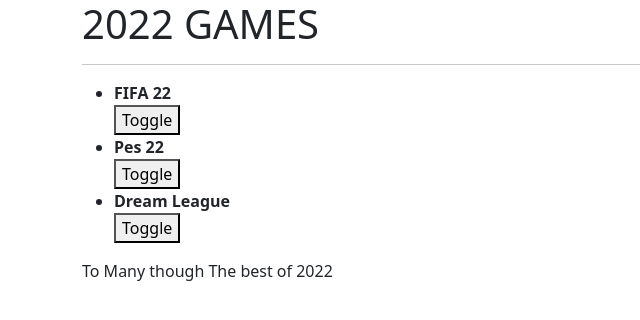
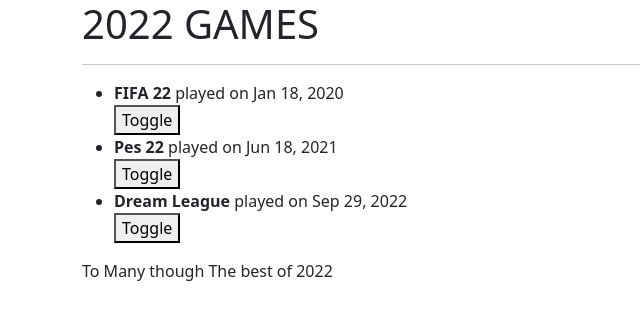
Before and after one commit to SayiaFelix/Games, an Angular app in the folder Games/: page / in a window 1280 px wide. Shown: the top 320 px of the page, without its empty margins (0-640 px from the left). Built offline with nearby package versions, Linux system fonts and the light colour scheme.

Commit message:
solving delete bug

```diff
--- a/Games/src/app/game/game.component.html
+++ b/Games/src/app/game/game.component.html
@@ -3,7 +3,7 @@
     <hr>
     <ul>
         <div *ngFor="let game of games; let i=index">
-            <li appStrikethrough> <b>{{game.name}}</b></li>
+            <li appStrikethrough> <b>{{game.name}}</b> played on {{game.playDate|date}}</li>
 
             <button (click)="toggleDetail(i)">Toggle</button>
            <app-gamedetail *ngIf="game.showDescription" [game]="game"  (isComplete)="completeGame($event,i)"></app-gamedetail>
```
